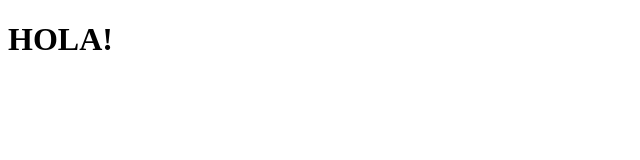
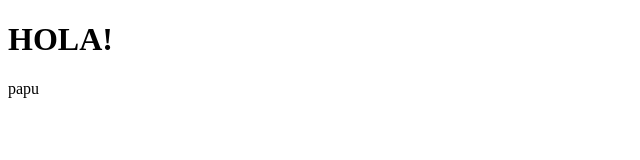
Before and after one commit to betcheberryyy/trabajo-git-g95, a plain HTML site: page index.html in a window 1280 px wide. Shown: the full height of the page, 0-640 px from the left. Drawn offline with Linux system fonts and the light colour scheme.

Commit message:
agregue un parrafo

```diff
--- a/index.html
+++ b/index.html
@@ -8,5 +8,6 @@
 </head>
 <body>
     <h1>HOLA!</h1>
+    <p>papu</p>
 </body>
 </html>
```
